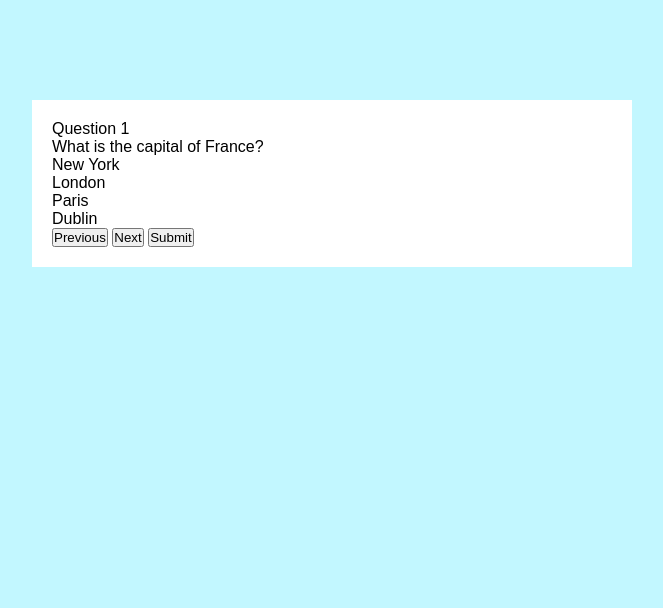
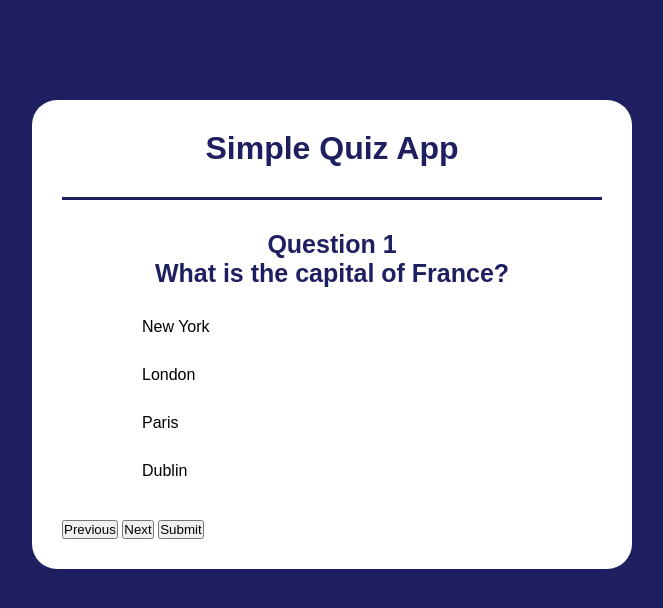
Before and after one commit to MNlegion/Quiz-App, a plain HTML site: page index.html in a window 1280 px wide. Shown: the whole page, without its empty margins (308-971 px from the left). Drawn offline with Linux system fonts and the light colour scheme.

Commit message:
answer and question setup

```diff
--- a/assets/css/style.css
+++ b/assets/css/style.css
@@ -6,7 +6,7 @@
 }
 
 body {
-    background: #c2f7ff;
+    background: rgb(30, 31, 97);
 }
 
 .app {
@@ -14,5 +14,43 @@ body {
     width: 90%;
     max-width: 600px;
     margin: 100px auto 0;
-    padding: 20px;
+    padding: 30px;
+    border-radius: 25px;
 }
+
+.app h1 {
+    text-align: center;
+    margin-bottom: 30px;
+    color: rgb(30, 31, 97);
+    border-bottom: 3px solid rgb(30, 31, 97);
+    padding-bottom: 30px;
+}
+
+.question {
+    font-size: 25px;
+    font-weight: 700;
+    margin-bottom: 20px;
+    color: rgb(30, 31, 97);
+    display: flex;
+    flex-direction: column;
+    align-items: center;
+}
+
+.answers {
+    display: flex;
+    flex-direction: column;
+    align-items: center;
+    margin: 20px;
+}
+
+.answer {
+    width: 100%;
+    max-width: 400px;
+    padding: 10px;
+    border-radius: 5px;
+    margin-bottom: 10px;
+    cursor: pointer;
+    transition: all 0.3s ease;
+    display: flex;
+    align-items: center;
+}
--- a/index.html
+++ b/index.html
@@ -8,6 +8,7 @@
 </head>
 <body>
     <div class="app">
+        <h1>Simple Quiz App</h1>
         <div class="question">
             <div class="question__title">Question 1</div>
             <div class="question__text">What is the capital of France?</div>
```
